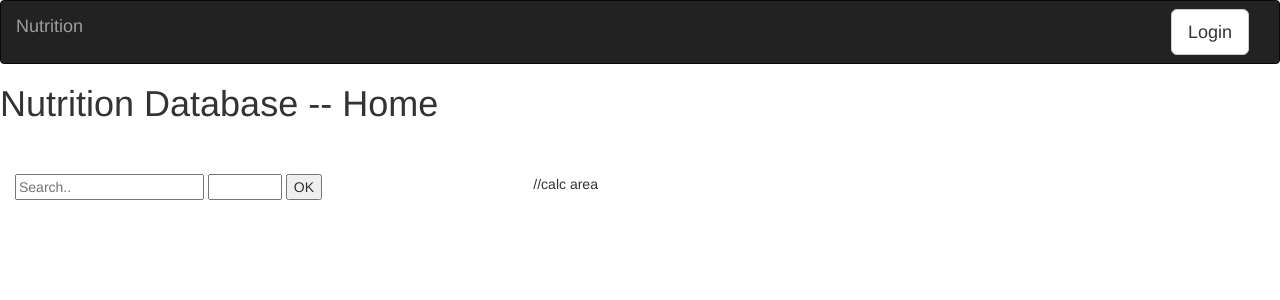
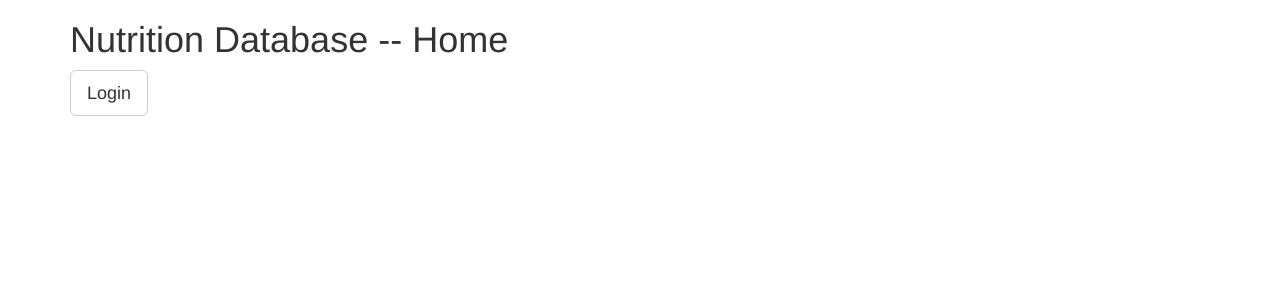
Before and after one commit to Parkland-CSC155/SP16-team2-project, a Node server app: page / in a window 1280 px wide. Shown: the top 300 px of the page. Run offline with Node 20, Linux system fonts and the light colour scheme; some libraries are stand-ins or nearby versions.

Commit message:
Revert "default.ejs changes"
This reverts commit d18ec3c4a38bf7efdab7ef232ca71315e33916ce.

```diff
--- a/package.json
+++ b/package.json
@@ -8,7 +8,6 @@
   },
   "author": "Dipty Singhania",
   "dependencies": {
-    "body-parser": "^1.15.0",
     "ejs": "^2.4.1",
     "express": "^4.13.4",
     "sqlite3": "^3.1.3"
--- a/views/default.ejs
+++ b/views/default.ejs
@@ -4,35 +4,12 @@
 <body>
 <% include partials/page/header.ejs %>
 
-
-
-<nav class="navbar navbar-inverse">
-          <div class="navbar-header">
-
- <a class="navbar-brand">Nutrition</a>
-        </div>
-       <div id="navbar" class="collapse navbar-collapse navbar-collapse">
-
-          <div id="navbar1" class="navbar-collapse collapse">
-
-
-
-
-
-          <form class="navbar-form navbar-right">
-       <button onclick type="button" class="btn btn-default btn-lg" id="myBtn">Login</button>
-         </form>
-
-        </div>
-      </div>
-      </div>
-
-
-</nav>
+<div class="container">
   <h1><%= pagetitle %> -- <%= title %></h1>
 
 
-
+  <!-- Trigger the modal with a button -->
+  <button type="button" class="btn btn-default btn-lg" id="myBtn">Login</button>
 
   <!-- Modal -->
   <div class="modal fade" id="myModal" role="dialog">
@@ -68,20 +45,11 @@
 
     </div>
   </div>
-<br>
-<br>
 
 
 
 </div><!-- container -->
-<div class ="col-md-5">
-<input type="text" name="search" placeholder="Search..">
-<input id="id1" type="number" min="1" max="4000">
-<button onclick="myFunction()">OK</button>
-</div>
-<div class =col-md-4">
-//calc area
-</div>
+
   <% include partials/page/footer.ejs %>
   <% include partials/page/jsdefaults.ejs %>
 </body>
```
